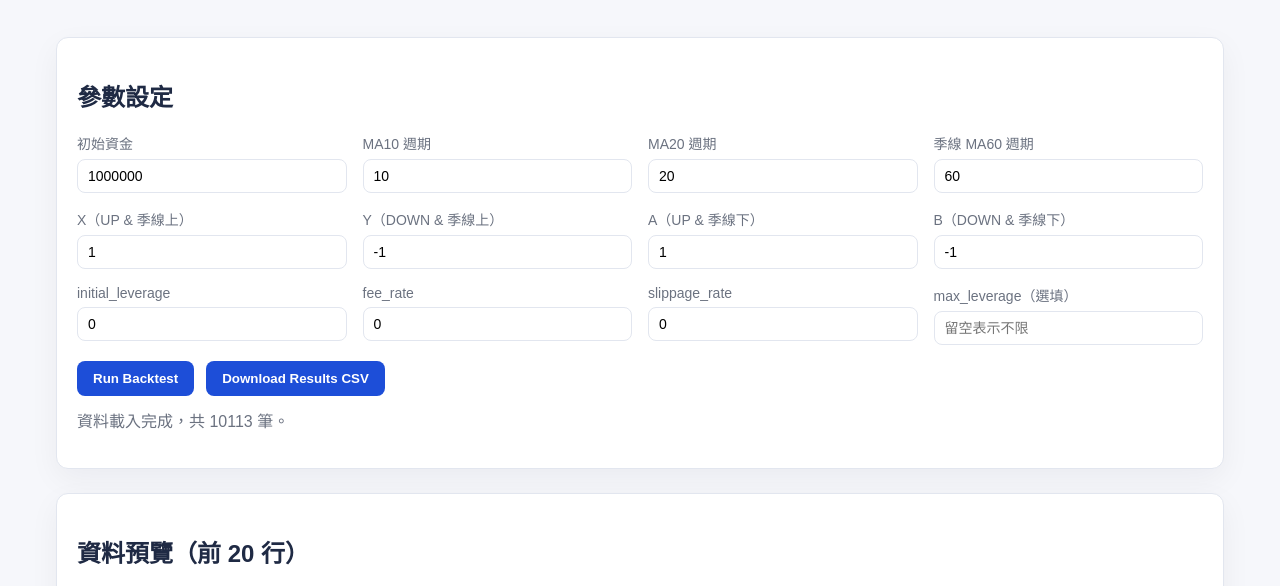
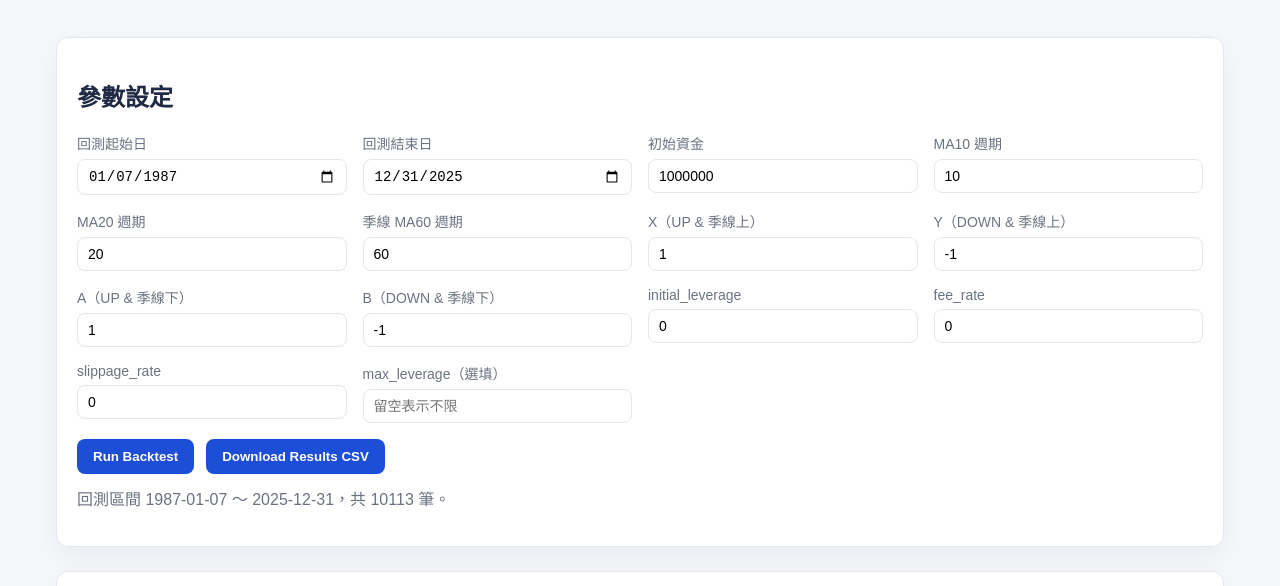
Before and after one commit to parkson14-taiwan/taiwan-stock-counting-parkson, a plain HTML site: page index.html in a window 1280 px wide. Both pictures are taken after a click on the button "Run Backtest". Shown: the part 134-720 px from the top of the page. Drawn offline with Linux system fonts and the light colour scheme.

Commit message:
Add date range filtering for backtests

```diff
--- a/app.js
+++ b/app.js
@@ -15,6 +15,8 @@ const finalCapitalEl = document.querySelector('#finalCapital');
 const capitalStatusEl = document.querySelector('#capitalStatus');
 
 const inputs = {
+  startDate: document.querySelector('#startDate'),
+  endDate: document.querySelector('#endDate'),
   initialCapital: document.querySelector('#initialCapital'),
   ma10: document.querySelector('#ma10'),
   ma20: document.querySelector('#ma20'),
@@ -30,6 +32,7 @@ const inputs = {
 };
 
 let rawData = [];
+let lastData = [];
 let lastResult = null;
 const EQUITY_NEAR_ZERO_THRESHOLD = 0.05;
 
@@ -48,6 +51,22 @@ const parseDate = (value) => {
   if (!year || !month || !day) return null;
   return new Date(year, month - 1, day);
 };
+
+const parseDateInput = (value) => {
+  if (!value) return null;
+  const parts = value.split('-').map((part) => Number(part));
+  if (parts.length !== 3) return null;
+  const [year, month, day] = parts;
+  if (!year || !month || !day) return null;
+  return new Date(year, month - 1, day);
+};
+
+const filterDataByDate = (data, startDate, endDate) =>
+  data.filter((row) => {
+    if (startDate && row.date < startDate) return false;
+    if (endDate && row.date > endDate) return false;
+    return true;
+  });
 
 const parseCsv = (text) => {
   const lines = text.trim().split(/\r?\n/);
@@ -480,14 +499,30 @@ const buildCsv = (data, result) => {
 
 const runBacktest = () => {
   if (!rawData.length) return;
-  lastResult = backtest(rawData);
+  const startDate = parseDateInput(inputs.startDate.value);
+  const endDate = parseDateInput(inputs.endDate.value);
+  if (startDate && endDate && startDate > endDate) {
+    statusEl.textContent = '回測區間錯誤：起始日不可晚於結束日。';
+    downloadButton.disabled = true;
+    return;
+  }
+
+  const filteredData = filterDataByDate(rawData, startDate, endDate);
+  if (filteredData.length < 2) {
+    statusEl.textContent = '回測區間內沒有足夠資料。';
+    downloadButton.disabled = true;
+    return;
+  }
+
+  lastData = filteredData;
+  lastResult = backtest(filteredData);
   const initialCapital = Math.max(
     0,
     parseInputNumber(inputs.initialCapital, 0)
   );
   const metrics = computeMetrics(lastResult, initialCapital);
   const equityNearZeroEvents = computeEquityNearZeroEvents(
-    rawData,
+    filteredData,
     lastResult,
     EQUITY_NEAR_ZERO_THRESHOLD
   );
@@ -496,16 +531,24 @@ const runBacktest = () => {
   renderEvents(lastResult.events);
   renderEquityNearZeroEvents(equityNearZeroEvents);
   drawEquityCurve(
-    rawData.map((row) => row.date),
+    filteredData.map((row) => row.date),
     lastResult.equity
   );
 
+  renderPreview(filteredData);
+  statusEl.textContent = `回測區間 ${
+    startDate ? formatDate(startDate) : formatDate(filteredData[0].date)
+  } ～ ${
+    endDate
+      ? formatDate(endDate)
+      : formatDate(filteredData[filteredData.length - 1].date)
+  }，共 ${filteredData.length} 筆。`;
   downloadButton.disabled = false;
 };
 
 const downloadResults = () => {
   if (!lastResult) return;
-  const csv = buildCsv(rawData, lastResult);
+  const csv = buildCsv(lastData, lastResult);
   const blob = new Blob([csv], { type: 'text/csv;charset=utf-8;' });
   const url = URL.createObjectURL(blob);
   const link = document.createElement('a');
@@ -540,6 +583,15 @@ const loadData = async () => {
     }
 
     rawData = cleaned;
+    lastData = cleaned;
+    const minDate = rawData[0].date;
+    const maxDate = rawData[rawData.length - 1].date;
+    inputs.startDate.min = formatDate(minDate);
+    inputs.startDate.max = formatDate(maxDate);
+    inputs.endDate.min = formatDate(minDate);
+    inputs.endDate.max = formatDate(maxDate);
+    inputs.startDate.value = inputs.startDate.value || formatDate(minDate);
+    inputs.endDate.value = inputs.endDate.value || formatDate(maxDate);
     renderPreview(rawData);
     statusEl.textContent = `資料載入完成，共 ${rawData.length} 筆。`;
   } catch (error) {
--- a/index.html
+++ b/index.html
@@ -16,6 +16,14 @@
       <section class="panel">
         <h2>參數設定</h2>
         <div class="form-grid">
+          <label>
+            回測起始日
+            <input type="date" id="startDate" />
+          </label>
+          <label>
+            回測結束日
+            <input type="date" id="endDate" />
+          </label>
           <label>
             初始資金
             <input
```
